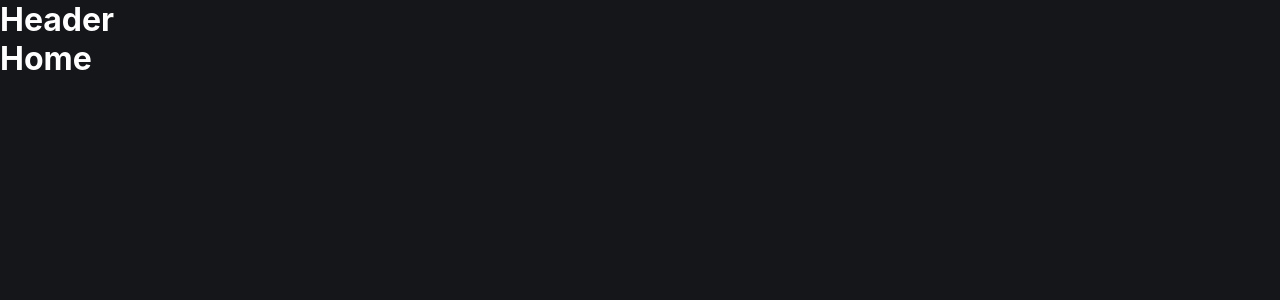
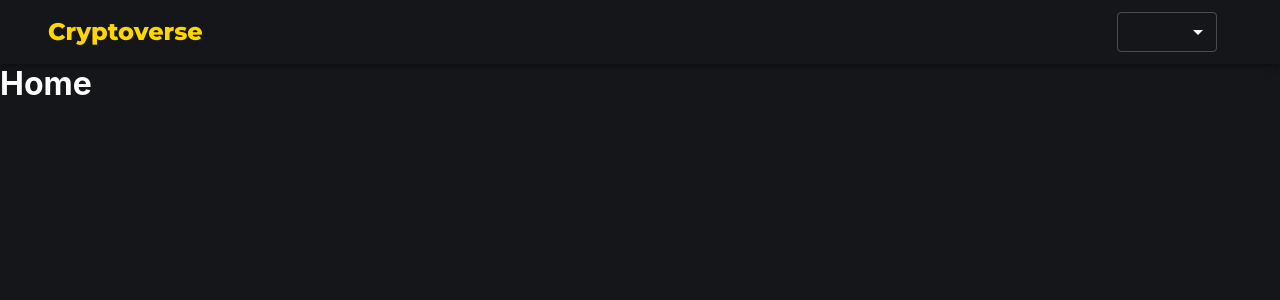
Before and after one commit to maniShankar8096/Cryptoverse, a React (Create React App) app: page / in a window 1280 px wide. Shown: the top 300 px of the page. Built offline with nearby package versions, Linux system fonts and the light colour scheme.

Commit message:
added header bar using mui

```diff
--- a/src/components/Header.js
+++ b/src/components/Header.js
@@ -1,10 +1,49 @@
+import { AppBar, Container, MenuItem, Toolbar, Typography,Select, makeStyles, createTheme,ThemeProvider } from "@material-ui/core";
 import React from "react";
+import {useNavigate} from "react-router";//useNavigate replaced useHistory
+
+const useStyles=makeStyles(()=>({
+    title:{
+        flex:1,
+        color:'gold',
+        fontFamily:'Montserrat',
+        fontWeight:'bold',
+        cursor:'pointer'
+    }
+}))
+
 
 const Header=()=>{
+
+    const classes=useStyles();
+
+    const navigate=useNavigate();
+
+    const darkTheme=createTheme({
+        palette:{
+            primary:{
+                main:'#fff',
+            },
+            type:'dark'
+        }
+    })
+
     return(
-        <div>
-            <h1>Header</h1>
-        </div>
+        <ThemeProvider theme={darkTheme}>
+            <AppBar color='transparent' position="static">
+                <Container>
+                    <Toolbar>
+                        <Typography className={classes.title} onClick={()=>{navigate('/')}} variant='h5' >
+                        Cryptoverse
+                        </Typography>
+                        <Select variant='outlined' style={{width:100,height:40,marginRight:15}}>
+                        <MenuItem value={"USD"}>USD</MenuItem>
+                        <MenuItem value={"INR"}>INR</MenuItem>
+                        </Select>
+                    </Toolbar>
+                </Container>
+            </AppBar>
+        </ThemeProvider>
     )
 }
 
```
